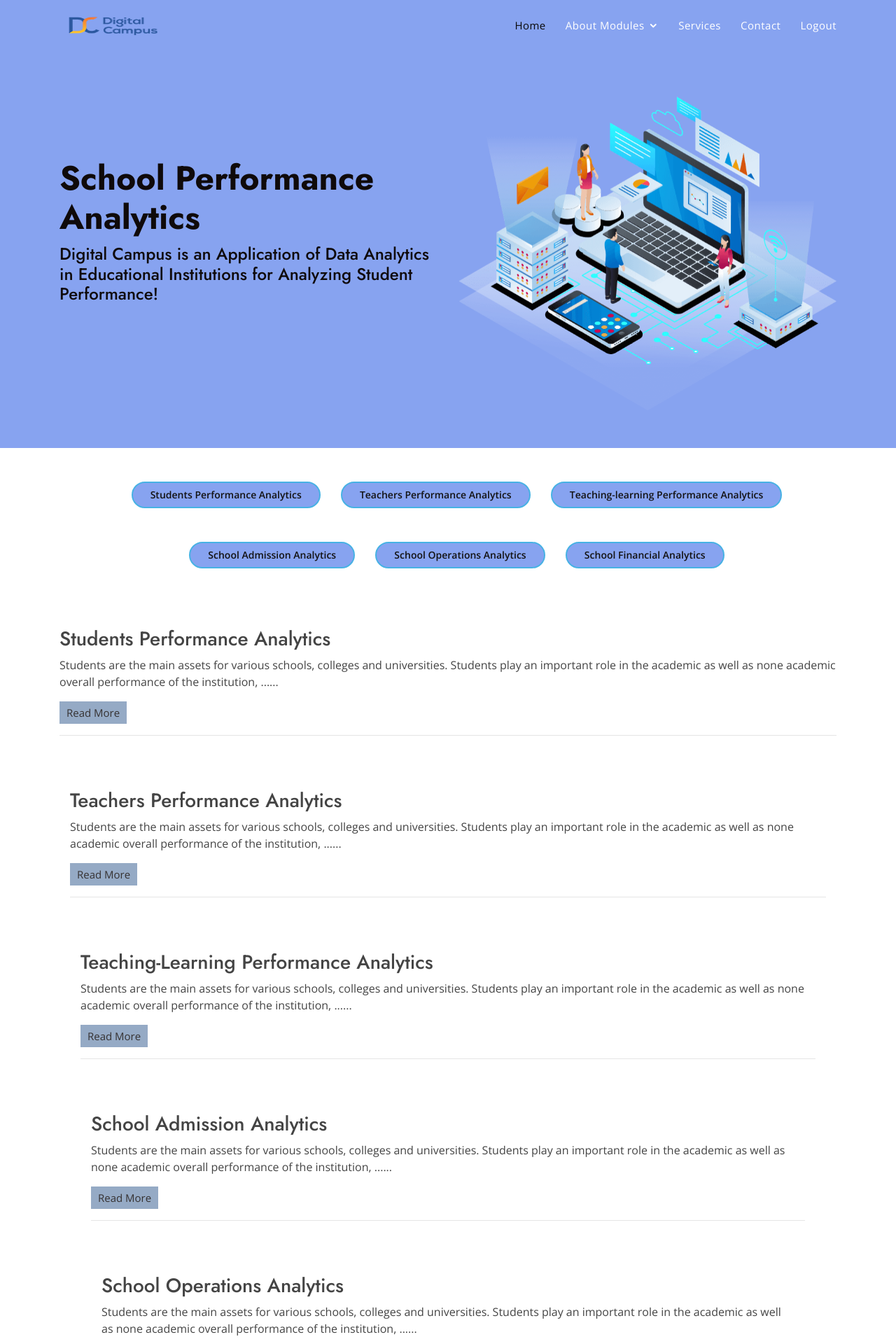
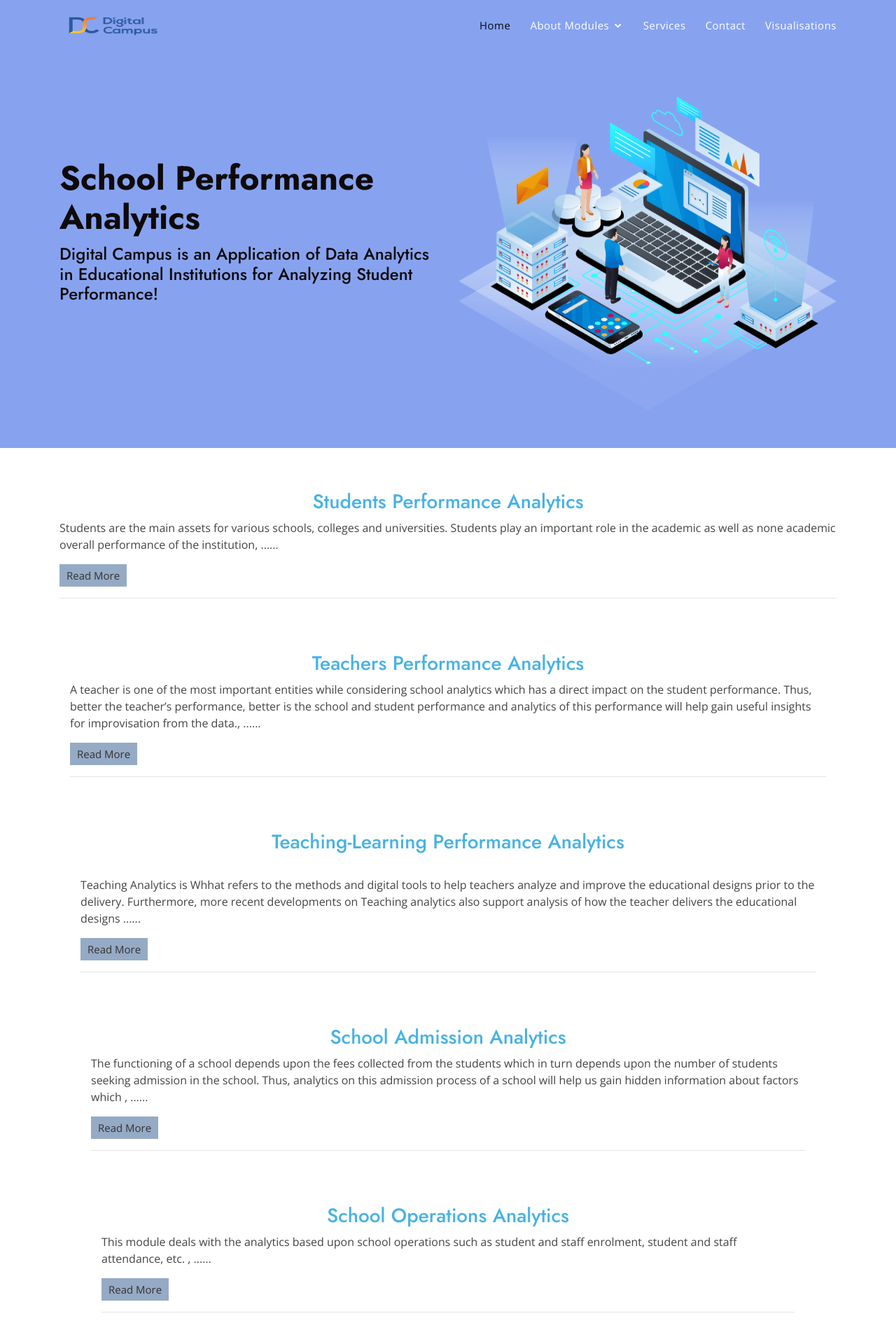
Before and after one commit to Mrunalkulkarni31/demowebsite, a Flask app: page / in a window 1280 px wide. Shown: the top 1920 px of the page at 70% size. Run offline with Flask 2, Linux system fonts and the light colour scheme; some libraries are stand-ins or nearby versions.

Commit message:
Update index.html

```diff
--- a/templates/index.html
+++ b/templates/index.html
@@ -60,7 +60,8 @@
           <li><a href="#services" >Services</a></li>
 
           <li><a href="#contact" >Contact</a></li>
-          <li><a href="/" target="_blank">Logout</a></li>
+          <li><a href="{{url_for('visualisation')}}" >Visualisations</a></li>
+
 
       </nav><!-- .nav-menu -->
 
@@ -78,9 +79,7 @@
         <h1>School Performance Analytics</h1>
         <h2> Digital Campus is an Application of Data Analytics in Educational Institutions for Analyzing Student Performance!</h2>
         <div class="d-lg-flex">
-
-
-        </div>
+      </div>
       </div>
       <div class="col-lg-6 order-1 order-lg-2 hero-img" data-aos="zoom-in" data-aos-delay="200">
         <img src="{{ url_for('static' ,filename= 'img/hero-img.png')}}" class="img-fluid animated" alt="">
@@ -91,20 +90,7 @@
 </section><!-- End Hero -->
 
 <main id="main">
-<br>
-<br>
-<center>
 
-<a href="/templates/secondpage.html" class ="get-started-btn scrollto">Students Performance Analytics</a>
-<a href="#about" class="get-started-btn scrollto">Teachers Performance Analytics</a>
-<a href="#about" class="get-started-btn scrollto">Teaching-learning Performance Analytics</a>
-<br>
-<br>
-<br>
-<a href="#about" class="get-started-btn scrollto">School Admission Analytics</a>
-<a href="#about" class="get-started-btn scrollto">School Operations Analytics</a>
-<a href="#about" class="get-started-btn scrollto">School Financial Analytics</a></center>
-<br>
 
 <!-- ======= About Us Section ======= -->
 
@@ -112,7 +98,7 @@
   <div id="aboutus"  class="container" data-aos="fade-up">
     <div class="row">
       <div class="container-fluid" data-aos="fade-up">
-      <h3>Students Performance Analytics</h3>
+        <a href="{{url_for('secondpage')}}" class ="section-title"><h3>Students Performance Analytics</h3></a>
 <p class="text">Students are the main assets for various schools, colleges and universities. Students play an important role in the academic as well as none academic overall performance of the institution,<span class="dots"> ......</span> <span class="moreText">The level of achievement of students and indirectly of school can be measured and tested through examination, assessments and other forms of measurements. However, academic performance achievement varies as different kinds of students may have different levels of performance. The student academic performance is usually stored in the student management system in different formats such as files, documents, records, images and other formats. This useful information could be used to predict the students’ overall performance!</span></p>
 <button class="read-more-btn">Read More</button>
 <script>
@@ -136,8 +122,8 @@ readMoreBtn.addEventListener("click", (e) => {
   <div id="aboutus1"  class="container" data-aos="fade-up">
     <div class="row">
       <div class="container-fluid" data-aos="fade-up">
-      <h3>Teachers Performance Analytics</h3>
-<p class="text1">Students are the main assets for various schools, colleges and universities. Students play an important role in the academic as well as none academic overall performance of the institution,<span class="dots1"> ......</span> <span class="moreText1">The level of achievement of students and indirectly of school can be measured and tested through examination, assessments and other forms of measurements. However, academic performance achievement varies as different kinds of students may have different levels of performance. The student academic performance is usually stored in the student management system in different formats such as files, documents, records, images and other formats. This useful information could be used to predict the students’ overall performance! </span></p>
+        <a href="/" class ="section-title"><h3>Teachers Performance Analytics</h3></a>
+<p class="text1">A teacher is one of the most important entities while considering school analytics which has a direct impact on the student performance. Thus, better the teacher’s performance, better is the school and student performance and analytics of this performance will help gain useful insights for improvisation from the data.,<span class="dots1"> ......</span> <span class="moreText1">The performance standards have been identified such as Designing learning experiences for children, knowledge and understanding of subject matter, strategies for facilitating learning, Interpersonal relationship, professional development, school development and teacher attendance. If the teacher performs task in an innovative way and makes extra efforts for improving student performance, she/he can be rated as beyond the expected standard. Self- assessment by the teacher should be done at least twice in year, one ending first quarter and second ending third quarter.</span></p>
 <button class="read-more-btn1">Read More</button>
 <script>
   const readMoreBtn1 = document.querySelector(".read-more-btn1");
@@ -160,8 +146,11 @@ readMoreBtn1.addEventListener("click", (e) => {
   <div id="aboutus2"  class="container" data-aos="fade-up">
     <div class="row">
       <div class="container-fluid" data-aos="fade-up">
-      <h3>Teaching-Learning Performance Analytics</h3>
-<p class="text2">Students are the main assets for various schools, colleges and universities. Students play an important role in the academic as well as none academic overall performance of the institution,<span class="dots2"> ......</span> <span class="moreText2">The level of achievement of students and indirectly of school can be measured and tested through examination, assessments and other forms of measurements. However, academic performance achievement varies as different kinds of students may have different levels of performance. The student academic performance is usually stored in the student management system in different formats such as files, documents, records, images and other formats. This useful information could be used to predict the students’ overall performance!</span></p>
+        <a href="/" class ="section-title"><h3>Teaching-Learning Performance Analytics</h3></a>
+<p class="text2"> <br>Teaching Analytics is Whhat refers to the methods and digital tools to help teachers analyze and improve the educational designs prior to the delivery. Furthermore, more recent developments on Teaching analytics also support analysis of how the teacher delivers the educational designs<span class="dots2"> ......</span> <span class="moreText2">and Learning Analytics Which refer to the methods and digital tools that allow the measurement, collection, analysis and reporting of data about learners and their context for purposes of understanding and optimizing learning and the environments in which it occurs.
+  The potential of teaching analytics to analyze the educational designs in the constituent elements (learning and assessments activities and educational resources/tools) and the interrelations between the elements.
+  The potential learning analytics to measure, collect, analyze and report on learner’s educational data and the learning context that they are generated aiming to improve the learning conditions for individual learners or group of learners.
+  </span></p>
 <button class="read-more-btn2">Read More</button>
 <script>
 const readMoreBtn2 = document.querySelector(".read-more-btn2");
@@ -184,8 +173,8 @@ readMoreBtn2.addEventListener("click", (e) => {
   <div id="aboutus3"  class="container" data-aos="fade-up">
     <div class="row">
       <div class="container-fluid" data-aos="fade-up">
-      <h3>School Admission Analytics</h3>
-<p class="text3">Students are the main assets for various schools, colleges and universities. Students play an important role in the academic as well as none academic overall performance of the institution,<span class="dots3"> ......</span> <span class="moreText3">The level of achievement of students and indirectly of school can be measured and tested through examination, assessments and other forms of measurements. However, academic performance achievement varies as different kinds of students may have different levels of performance. The student academic performance is usually stored in the student management system in different formats such as files, documents, records, images and other formats. This useful information could be used to predict the students’ overall performance!</span></p>
+        <a href="/" class ="section-title"><h3>School Admission Analytics</h3></a>
+<p class="text3"> The functioning of a school depends upon the fees collected from the students which in turn depends upon the number of students seeking admission in the school. Thus, analytics on this admission process of a school will help us gain hidden information about factors which ,<span class="dots3"> ......</span> <span class="moreText3">will help in optimization of this process. This will not only benefit the school management but also the students, teachers and other stakeholders of the school.</span></p>
 <button class="read-more-btn3">Read More</button>
 <script>
   const readMoreBtn3 = document.querySelector(".read-more-btn3");
@@ -208,8 +197,8 @@ readMoreBtn3.addEventListener("click", (e) => {
   <div id="aboutus4"  class="container" data-aos="fade-up">
     <div class="row">
       <div class="container-fluid" data-aos="fade-up">
-      <h3>School Operations Analytics</h3>
-<p class="text4">Students are the main assets for various schools, colleges and universities. Students play an important role in the academic as well as none academic overall performance of the institution,<span class="dots4"> ......</span> <span class="moreText4">The level of achievement of students and indirectly of school can be measured and tested through examination, assessments and other forms of measurements. However, academic performance achievement varies as different kinds of students may have different levels of performance. The student academic performance is usually stored in the student management system in different formats such as files, documents, records, images and other formats. This useful information could be used to predict the students’ overall performance!</span></p>
+        <a href="/" class ="section-title"><h3>School Operations Analytics</h3></a>
+<p class="text4">This module deals with the analytics based upon school operations such as student and staff enrolment, student and staff attendance, etc. ,<span class="dots4"> ......</span> <span class="moreText4">The level of achievement of students and indirectly of school can be measured and tested through examination, assessments and other forms of measurements. However, academic performance achievement varies as different kinds of students may have different levels of performance. The student academic performance is usually stored in the student management system in different formats such as files, documents, records, images and other formats. This useful information could be used to predict the students’ overall performance!</span></p>
 <button class="read-more-btn4">Read More</button>
 <script>
   const readMoreBtn4 = document.querySelector(".read-more-btn4");
@@ -232,8 +221,9 @@ readMoreBtn4.addEventListener("click", (e) => {
   <div id="aboutus5"  class="container" data-aos="fade-up">
     <div class="row">
       <div class="container-fluid" data-aos="fade-up">
-      <h3>School Financial Analytics</h3>
-<p class="text5">Students are the main assets for various schools, colleges and universities. Students play an important role in the academic as well as none academic overall performance of the institution,<span class="dots5"> ......</span> <span class="moreText5">The level of achievement of students and indirectly of school can be measured and tested through examination, assessments and other forms of measurements. However, academic performance achievement varies as different kinds of students may have different levels of performance. The student academic performance is usually stored in the student management system in different formats such as files, documents, records, images and other formats. This useful information could be used to predict the students’ overall performance!</span></p>
+        <a href="/" class ="section-title"><h3>School Financial Analytics</h3></a>
+<p class="text5"> A school’s income is majorly based upon the fees collected from the students but some of the income is also be generated from donations, late fee charges, rents etc. A proper analysis of this will help the school management take proper decisions and optimize the process.
+  ,<span class="dots5"> ......</span> <span class="moreText5">The level of achievement of students and indirectly of school can be measured and tested through examination, assessments and other forms of measurements. However, academic performance achievement varies as different kinds of students may have different levels of performance. The student academic performance is usually stored in the student management system in different formats such as files, documents, records, images and other formats. This useful information could be used to predict the students’ overall performance!</span></p>
 <button class="read-more-btn5">Read More</button>
 <script>
   const readMoreBtn5 = document.querySelector(".read-more-btn5");
@@ -287,7 +277,7 @@ readMoreBtn5.addEventListener("click", (e) => {
       <div class="col-xl-3 col-md-6 d-flex align-items-stretch mt-4 mt-md-0" data-aos="zoom-in" data-aos-delay="200">
         <div class="icon-box">
           <div class="icon"><i class="bx bx-file"></i></div>
-          <h4><a href="">Integration SErvices</a></h4>
+          <h4><a href="">Integration Services</a></h4>
           <p>We strive to live up to our promise of providing a single point solution by integrating your disparate systems into a unified solution.
 
         </p>
```
